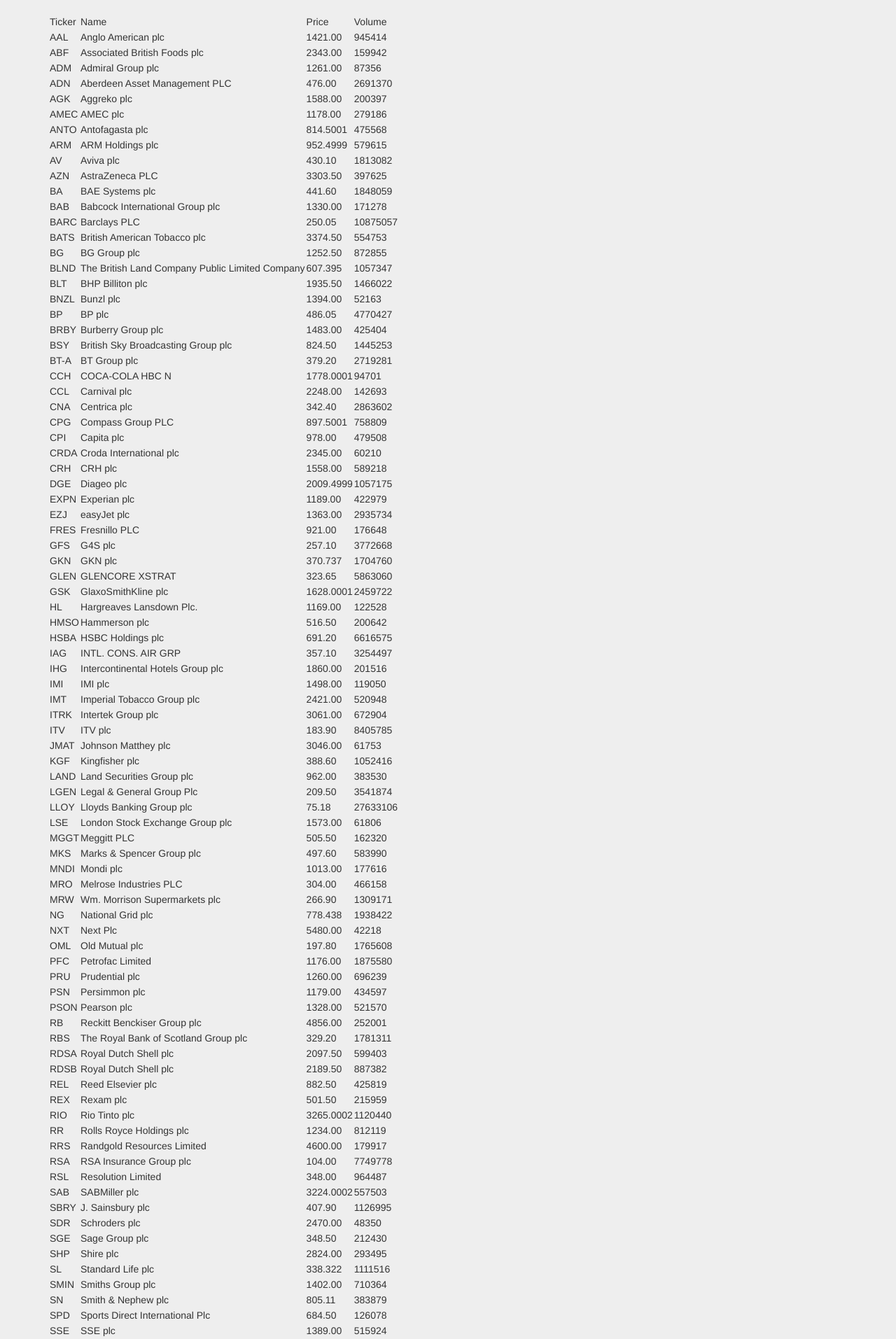
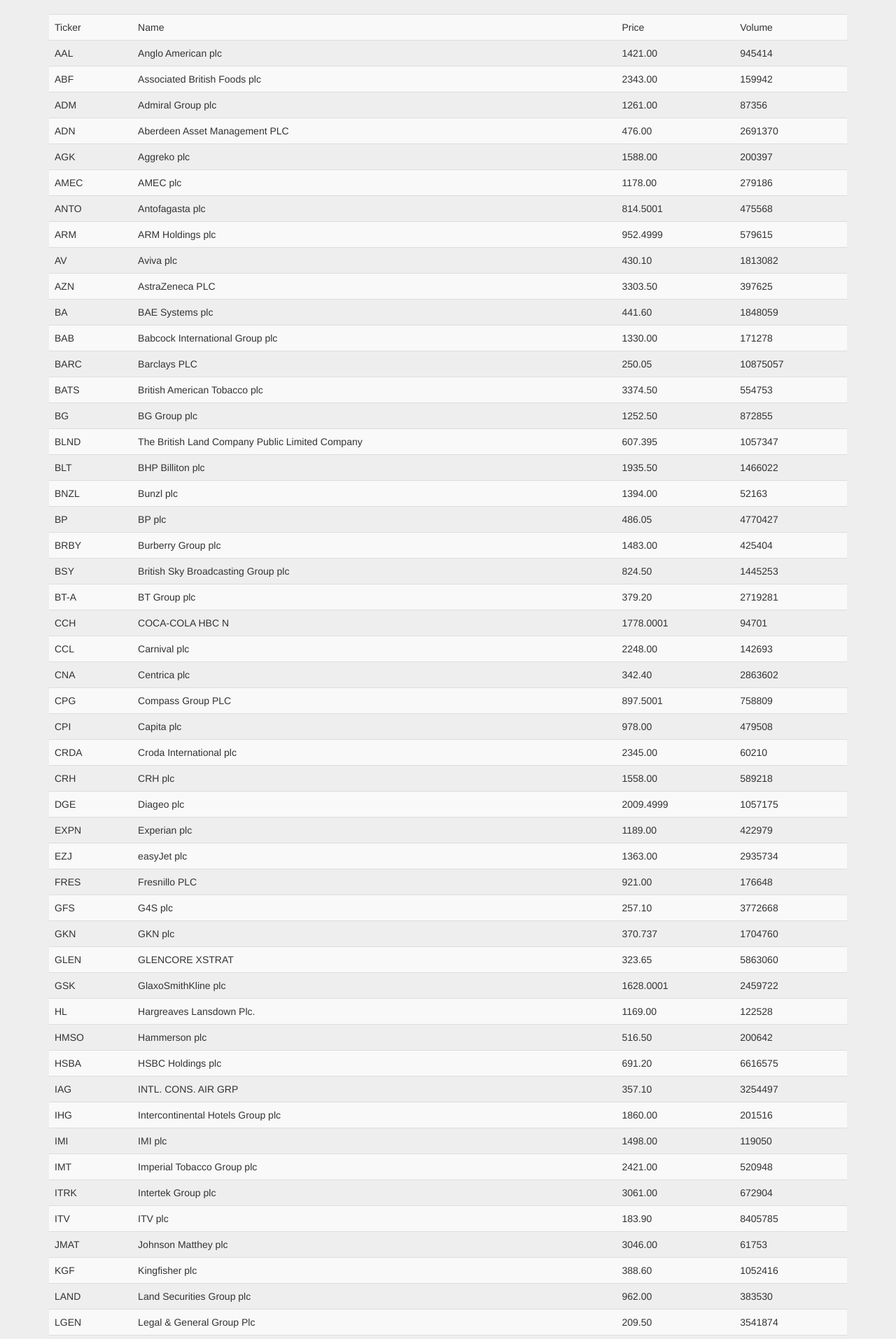
Before and after one commit to virtuallynathan/dr_stock, a Django app: page /view_index/ in a window 1280 px wide. Shown: the part 56-1969 px from the top of the page at 70% size. Run offline with Django 3.2, Linux system fonts and the light colour scheme; some libraries are stand-ins or nearby versions.

Commit message:
Make table look pretty

```diff
--- a/finance/templates/showIndexes.html
+++ b/finance/templates/showIndexes.html
@@ -18,7 +18,7 @@
 <div ng-app="stockApp">
 <div ng-controller="StockListCtrl">
 
-  <table>
+  <table class="table table-striped table-hover">
     <tr><td>Ticker</td><td>Name</td><td>Price</td><td>Volume</td></tr>
     <tr ng-repeat="stock in stocks.components">
       <td>{{stock.ticker}}</td>
```
